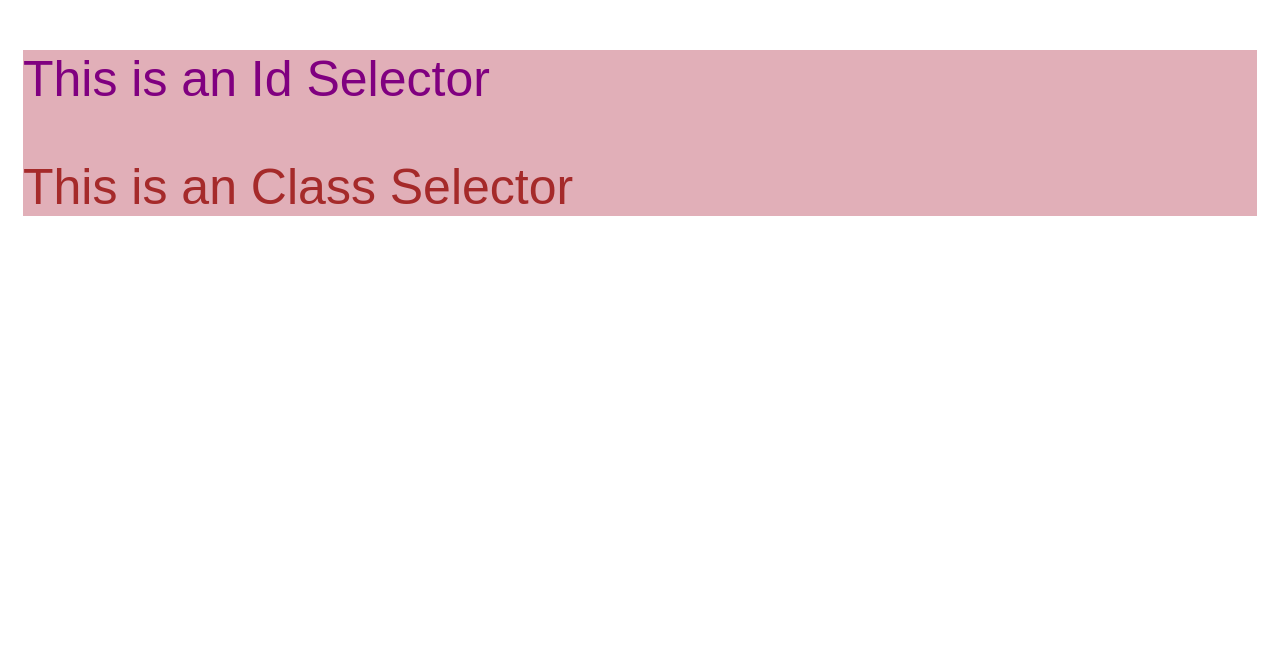
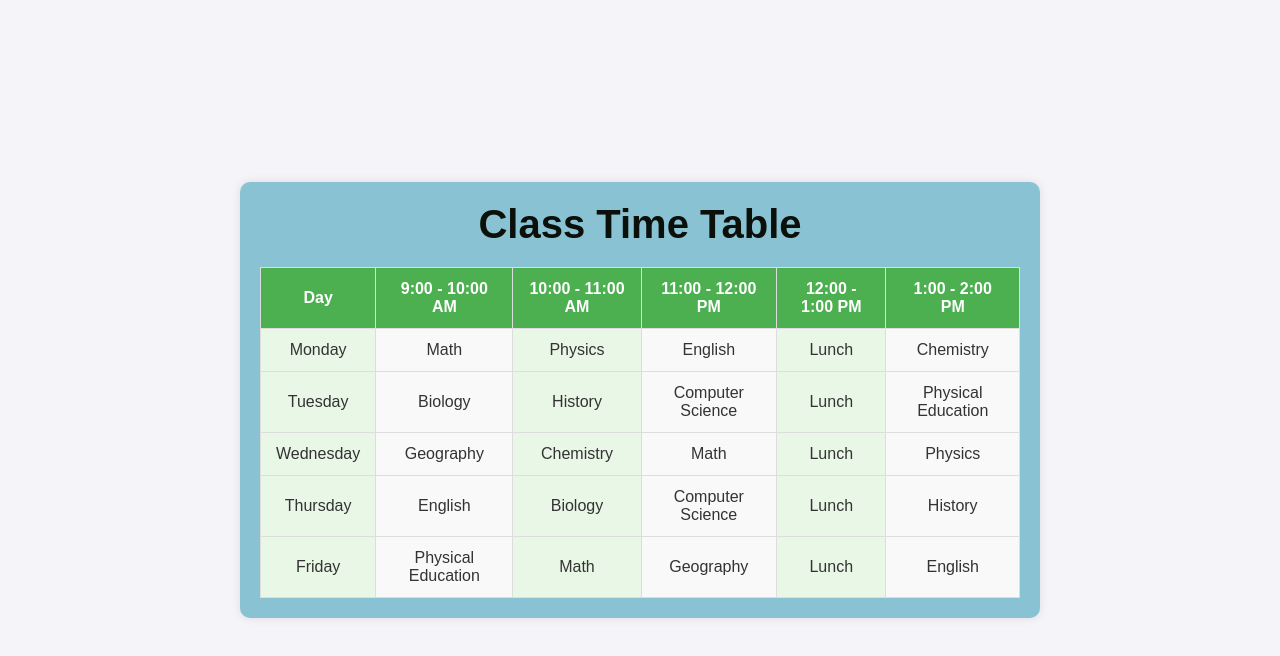
Before and after one commit to sanika13125/Assgnment123, a plain HTML site: page index.html in a window 1280 px wide. Drawn offline with Linux system fonts and the light colour scheme.

Commit message:
Add files via upload

```diff
--- a/index.html
+++ b/index.html
@@ -3,14 +3,66 @@
 <head>
     <meta charset="UTF-8">
     <meta name="viewport" content="width=device-width, initial-scale=1.0">
-    <title>Document</title>
+    <title>Class Time Table</title>
     <link rel="stylesheet" href="style.css">
 </head>
 <body>
     <div class="container">
-        <p style="color:purple;">This is an Id Selector</p>
-        <p style="color: brown;">This is an Class Selector</p>
-
+        <h1>Class Time Table</h1>
+        <table class="timetable">
+            <thead>
+                <tr>
+                    <th><b>Day</b></th>
+                    <th>9:00 - 10:00 AM</th>
+                    <th>10:00 - 11:00 AM</th>
+                    <th>11:00 - 12:00 PM</th>
+                    <th>12:00 - 1:00 PM</th>
+                    <th>1:00 - 2:00 PM</th>
+                </tr>
+            </thead>
+            <tbody>
+                <tr>
+                    <td>Monday</td>
+                    <td>Math</td>
+                    <td>Physics</td>
+                    <td>English</td>
+                    <td>Lunch</td>
+                    <td>Chemistry</td>
+                </tr>
+                <tr>
+                    <td>Tuesday</td>
+                    <td>Biology</td>
+                    <td>History</td>
+                    <td>Computer Science</td>
+                    <td>Lunch</td>
+                    <td>Physical Education</td>
+                </tr>
+                <tr>
+                    <td>Wednesday</td>
+                    <td>Geography</td>
+                    <td>Chemistry</td>
+                    <td>Math</td>
+                    <td>Lunch</td>
+                    <td>Physics</td>
+                </tr>
+                <tr>
+                    <td>Thursday</td>
+                    <td>English</td>
+                    <td>Biology</td>
+                    <td>Computer Science</td>
+                    <td>Lunch</td>
+                    <td>History</td>
+                </tr>
+                <tr>
+                    <td>Friday</td>
+                    <td>Physical Education</td>
+                    <td>Math</td>
+                    <td>Geography</td>
+                    <td>Lunch</td>
+                    <td>English</td>
+                </tr>
+            </tbody>
+        </table>
     </div>
 </body>
 </html>
--- a/style.css
+++ b/style.css
@@ -1,11 +1,71 @@
+/* Basic reset for styling */
+* {
+    margin: 0;
+    padding: 0;
+    box-sizing: border-box;
+}
+
+body {
+    font-family: Arial, sans-serif;
+    background-color: #f4f4f9;
+    display: flex;
+    justify-content: center;
+    align-items: center;
+    height: 100vh;
+    color: #333;
+}
 
 .container {
-    background-color:rgb(225, 175, 184);
-    padding: 0;
-    font-family: Arial, sans-serif;
-    margin: 0px;
-    margin: 15px;
-    font-size: 50px;
-    border-color: black;
-    border-width: 2px;
+    text-align: center;
+    background-color: #89c3d3;
+    padding: 20px;
+    box-shadow: 0 0 10px rgba(0, 0, 0, 0.1);
+    border-radius: 10px;
+    width: 90%;
+    max-width: 800px;
 }
+
+h1 {
+    font-size: 2.5rem;
+    margin-bottom: 20px;
+    color: #0b100b;
+}
+
+table {
+    width: 100%;
+    border-collapse: collapse;
+    margin-top: 20px;
+}
+
+th, td {
+    padding: 12px 15px;
+    border: 1px solid #ddd;
+    text-align: center;
+}
+
+th {
+    background-color: #4CAF50;
+    color: white;
+}
+
+td {
+    background-color: #f9f9f9;
+}
+
+td:nth-child(odd) {
+    background-color: #e9f7e6;
+}
+
+tr:hover td {
+    background-color: #8b7b7b;
+}
+
+@media (max-width: 600px) {
+    table {
+        font-size: 0.9rem;
+    }
+
+    th, td {
+        padding: 10px;
+    }
+}
```
